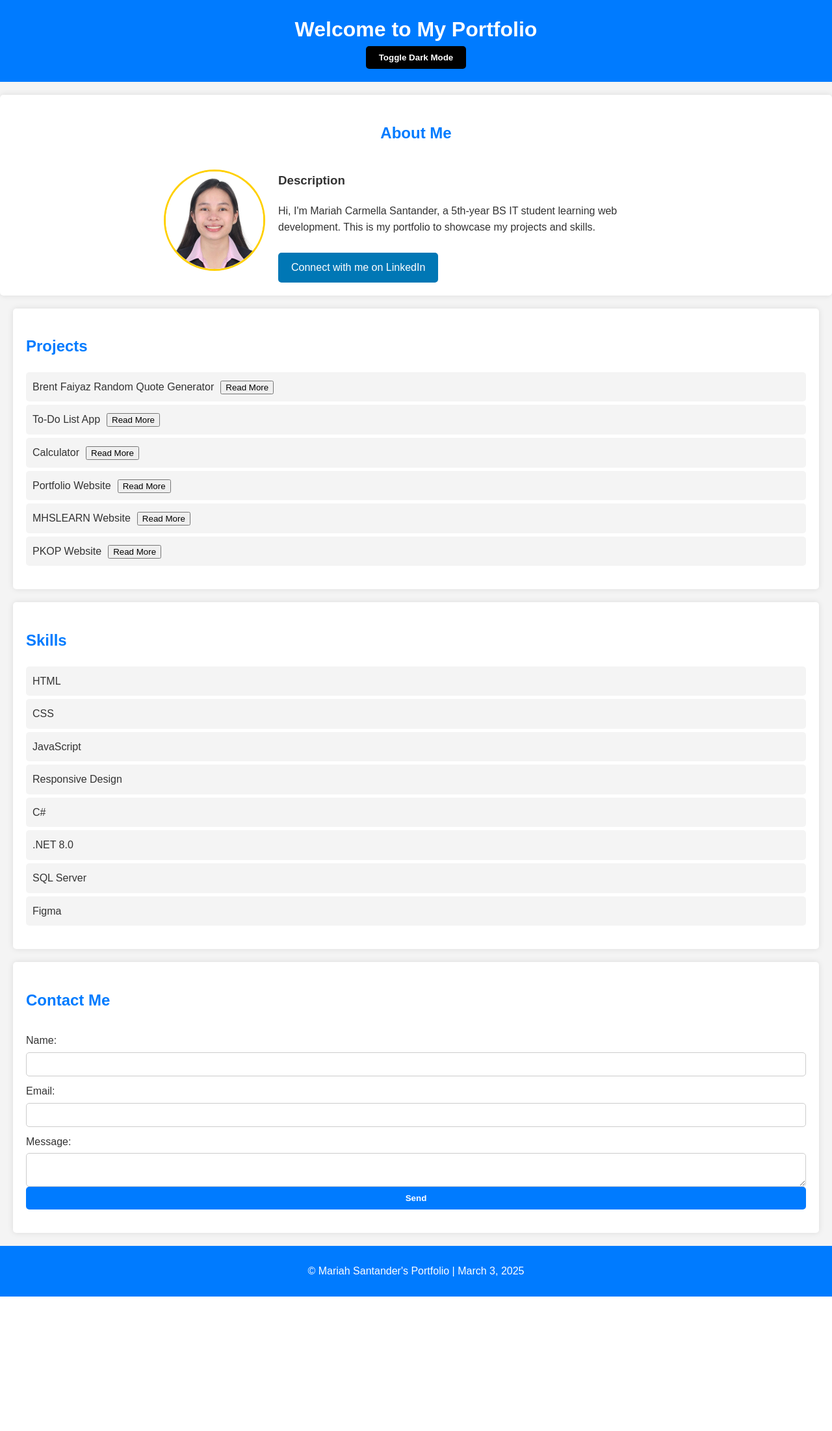
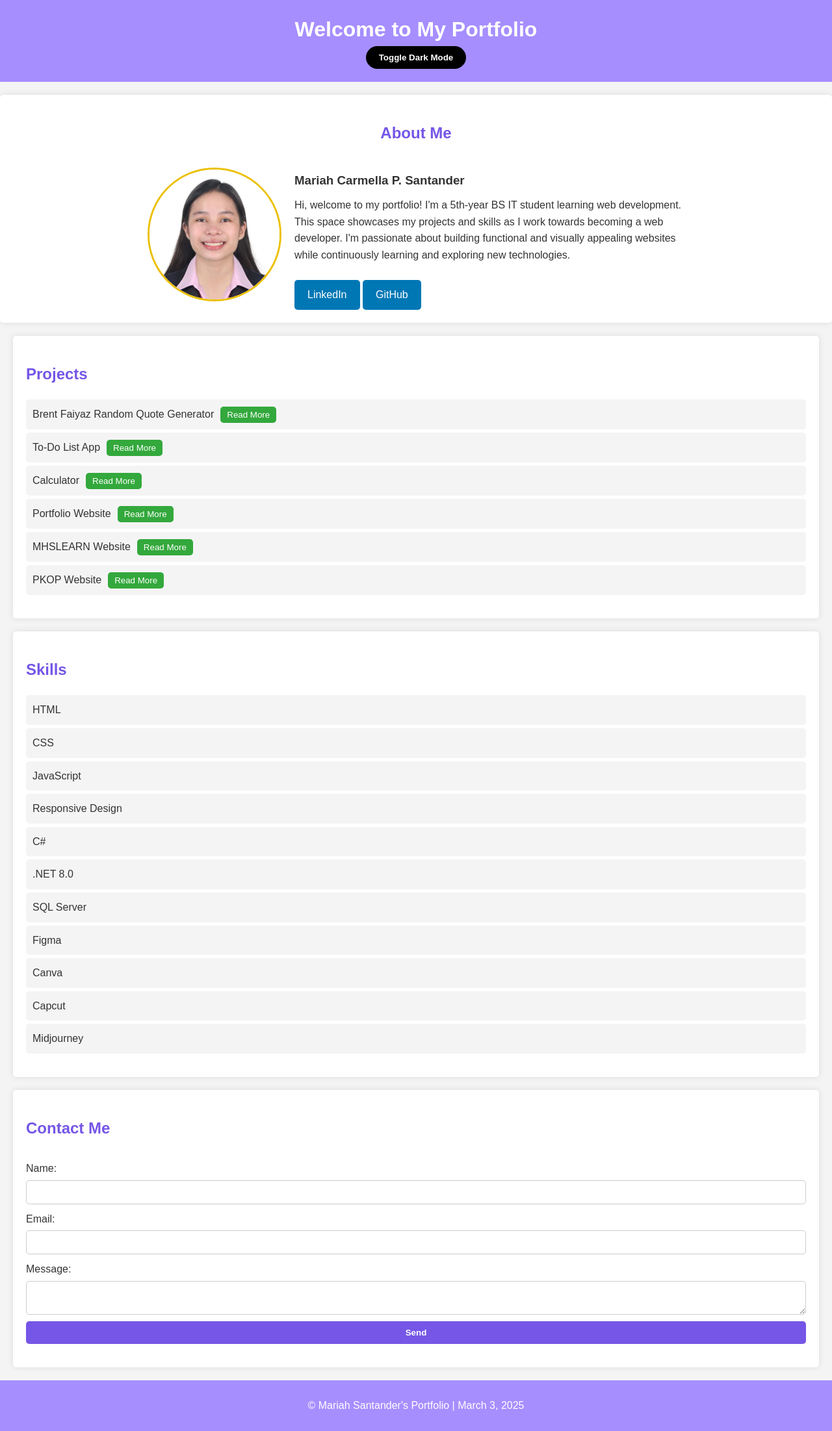
Before and after one commit to SunThunderz/Portfolio, a PHP site: page / in a window 1280 px wide. Shown: the whole page at 65% size. Before the commit the page ends 1996 px from the top, so only its background shows below. Run offline with PHP 8.4, Linux system fonts and the light colour scheme.

Commit message:
Additional Modifications

```diff
--- a/index.html
+++ b/index.html
@@ -18,9 +18,10 @@
     <div class="about-content">
         <img src="images/mariah.jpg" alt="Mariah Carmella Santander" id="profile-pic">
         <div class="about-text">
-            <h3>Description</h3> <!-- Added Description header -->
-            <p>Hi, I'm Mariah Carmella Santander, a 5th-year BS IT student learning web development. This is my portfolio to showcase my projects and skills.</p>
-            <a href="https://www.linkedin.com/in/mariah-santander-73b6552b5/" target="_blank" class="social-button">Connect with me on LinkedIn</a>
+            <h3>Mariah Carmella P. Santander</h3>
+            <p>Hi, welcome to my portfolio! I'm a 5th-year BS IT student learning web development. This space showcases my projects and skills as I work towards becoming a web developer. I'm passionate about building functional and visually appealing websites while continuously learning and exploring new technologies.</p>
+            <a href="https://www.linkedin.com/in/mariah-santander-73b6552b5/" target="_blank" class="social-button">LinkedIn</a>
+            <a href="https://github.com/SunThunderz/Portfolio" target="_blank" class="social-button">GitHub</a>
         </div>
     </div>
 </section>
@@ -28,14 +29,14 @@
 <section id="projects">
     <h2><strong>Projects</strong></h2>
     <ul id="projectList">
-        <!-- Projects will be added dynamically using JavaScript -->
+
     </ul>
 </section>
 
 <section id="skills">
     <h2><strong>Skills</strong></h2>
     <ul id="skillList">
-        <!-- Skills will be added dynamically using JavaScript -->
+
     </ul>
 </section>
 
--- a/script.js
+++ b/script.js
@@ -1,9 +1,9 @@
-// Projects with "Read More" and "Visit Project" Buttons
+// Projects
 const projects = [
     { name: "Brent Faiyaz Random Quote Generator", description: "Generates 8 random quotes by Brent Faiyaz.", link: "brent-quote.html" },
     { name: "To-Do List App", description: "A simple task management application.", link: "#" },
     { name: "Calculator", description: "A basic calculator with arithmetic functions.", link: "#" },
-    { name: "Portfolio Website", description: "A personal portfolio showcasing projects and skills.", link: "#" },
+    { name: "Portfolio Website", description: "A personal portfolio showcasing projects and skills.", link: "index.html" },
     { name: "MHSLEARN Website", description: "MHSLEARN is an E-Learning System for Manila High School.", link: "#" },
     { name: "PKOP Website", description: "A web-based system to facilitate onboarding for new employees.", link: "#" }
 ];
@@ -19,6 +19,12 @@ projects.forEach(project => {
     readMoreBtn.textContent = "Read More";
     readMoreBtn.style.marginLeft = "10px";
     readMoreBtn.style.cursor = "pointer";
+    readMoreBtn.style.textDecoration = "none";
+    readMoreBtn.style.color = "white";
+    readMoreBtn.style.backgroundColor = "#33a83c";
+    readMoreBtn.style.padding = "5px 10px";
+    readMoreBtn.style.borderRadius = "5px";
+    readMoreBtn.style.border = "none";
 
     // Description
     const description = document.createElement("p");
@@ -38,6 +44,17 @@ projects.forEach(project => {
     visitBtn.style.backgroundColor = "#007bff";
     visitBtn.style.padding = "5px 10px";
     visitBtn.style.borderRadius = "5px";
+    visitBtn.style.border = "none";
+
+    // Handle "Visit Project" button click
+    visitBtn.addEventListener("click", (event) => {
+        if (project.link === "#") {
+            event.preventDefault();
+            alert("Currently in progress! Stay tuned!");
+        } else {
+            window.open(project.link, "_blank");
+        }
+    });
 
     // Toggle description and button visibility
     readMoreBtn.addEventListener("click", () => {
@@ -45,9 +62,9 @@ projects.forEach(project => {
         description.style.display = isHidden ? "block" : "none";
         visitBtn.style.display = isHidden ? "inline-block" : "none";
         readMoreBtn.textContent = isHidden ? "Show Less" : "Read More";
+        readMoreBtn.style.backgroundColor = isHidden ? "red" : "#33a83c";
     });
 
-    // Append elements to the list item
     li.appendChild(readMoreBtn);
     li.appendChild(description);
     li.appendChild(visitBtn);
@@ -55,7 +72,7 @@ projects.forEach(project => {
 });
 
 // Skills
-const skills = ["HTML", "CSS", "JavaScript", "Responsive Design", "C#", ".NET 8.0", "SQL Server", "Figma"];
+const skills = ["HTML", "CSS", "JavaScript", "Responsive Design", "C#", ".NET 8.0", "SQL Server", "Figma", "Canva", "Capcut", "Midjourney"];
 
 const skillsList = document.getElementById("skillList");
 skills.forEach(skill => {
@@ -65,11 +82,38 @@ skills.forEach(skill => {
 });
 
 // Toggle Dark Mode
-document.getElementById("themeToggle").addEventListener("click", () => {
+const themeToggle = document.getElementById("themeToggle");
+themeToggle.addEventListener("click", () => {
     document.body.classList.toggle("dark-mode");
+    if (document.body.classList.contains("dark-mode")) {
+        themeToggle.textContent = "Toggle Light Mode";
+    } else {
+        themeToggle.textContent = "Toggle Dark Mode";
+    }
+    themeToggle.style.fontWeight = "bold";
 });
 
-// Function to update date
+// Contact Form Validation
+const contactForm = document.getElementById("contactForm");
+const formMessage = document.getElementById("formMessage");
+contactForm.addEventListener("submit", (e) => {
+    e.preventDefault();
+
+    const name = document.getElementById("name").value;
+    const email = document.getElementById("email").value;
+    const message = document.getElementById("message").value;
+
+    if (name && email && message) {
+        formMessage.textContent = "Thank you for your message!";
+        formMessage.style.color = "green";
+        contactForm.reset();
+    } else {
+        formMessage.textContent = "Please fill out all fields.";
+        formMessage.style.color = "red";
+    }
+});
+
+// Update current date
 function updateDate() {
     const dateElement = document.getElementById("currentDate");
     const now = new Date();
@@ -77,6 +121,4 @@ function updateDate() {
     const formattedDate = now.toLocaleDateString(undefined, options);
     dateElement.textContent = formattedDate;
 }
-
-// Update date on page load
 updateDate();
--- a/styles.css
+++ b/styles.css
@@ -8,8 +8,9 @@ body {
 }
 
 header {
-    background-color: #007bff;
+    background-color: #a68eff;
     color: #fff;
+
     padding: 20px;
     text-align: center;
 }
@@ -25,22 +26,22 @@ header h1 {
     border-radius: 50%;
     display: block;
     margin: 0 auto;
-    border: 3px solid #ffd000;
+    border: 3px solid #ebc000;
     margin-right: 20px;
 }
 
 #themeToggle {
     padding: 10px 20px;
-    background-color: #000000; /* Change button color to black */
+    background-color: #000000;
     color: white;
     border: none;
-    border-radius: 5px;
+    border-radius: 25px;
     cursor: pointer;
     transition: background 0.3s ease;
 }
 
 #themeToggle:hover {
-    background-color: #333333; /* Darker shade of black on hover */
+    background-color: #333333;
 }
 
 section {
@@ -52,7 +53,7 @@ section {
 }
 
 h2 {
-    color: #007bff;
+    color: #7556e6;
 }
 
 ul {
@@ -85,22 +86,22 @@ form input, form textarea {
 
 form button {
     padding: 10px;
-    background-color: #007bff;
+    background-color: #7556e6;
     color: #fff;
     border: none;
     border-radius: 5px;
-
+    margin-top: 10px;
     cursor: pointer;
 }
 
 form button:hover {
-    background-color: #0056b3;
+    background-color: #a68eff;
 }
 
 footer {
     text-align: center;
     padding: 10px;
-    background-color: #007bff;
+    background-color: #a68eff;
     color: #fff;
     margin-top: 20px;
 }
@@ -131,7 +132,7 @@ body.dark-mode form input, body.dark-mode form textarea {
 }
 
 body.dark-mode form button {
-    background-color: #007bff;
+    background-color: #7556e6;
     color: #f4f4f4;
 }
 
@@ -140,20 +141,20 @@ body.dark-mode footer {
     color: #f4f4f4;
 }
 
-/* Style for the LinkedIn button */
+/* Style for the Socials button */
 .social-button {
     display: inline-block;
     margin-top: 10px;
     padding: 10px 20px;
-    background-color: #0077b5; /* LinkedIn blue color */
+    background-color: #0077b5;
     color: white;
     text-decoration: none;
     border-radius: 5px;
     transition: background 0.3s ease;
 }
 
-social-button:hover {
-    background-color: #005582; /* Darker shade of LinkedIn blue */
+.social-button:hover {
+    background-color: #005582;
 }
 
 /* Style for the About Me section */
@@ -172,7 +173,38 @@ social-button:hover {
     flex-wrap: wrap;
 }
 
+/* Style for the profile picture */
+#profile-pic {
+    width: 200px;
+    height: 200px;
+    border-radius: 100%;
+    margin-right: 20px;
+}
+
 .about-text {
     max-width: 600px;
     text-align: left;
 }
+
+.about-text h3 {
+    margin-bottom: 10px;
+}
+
+.about-text p {
+    margin-top: 5px;
+}
+
+.social-button {
+    display: inline-block;
+    margin-top: 10px;
+    padding: 10px 20px;
+    background-color: #0077b5;
+    color: white;
+    text-decoration: none;
+    border-radius: 5px;
+    transition: background 0.3s ease;
+}
+
+.social-button:hover {
+    background-color: #005582;
+}
```
Also changed, not shown: brent-quote.html (+4 -15 lines), README.md.
